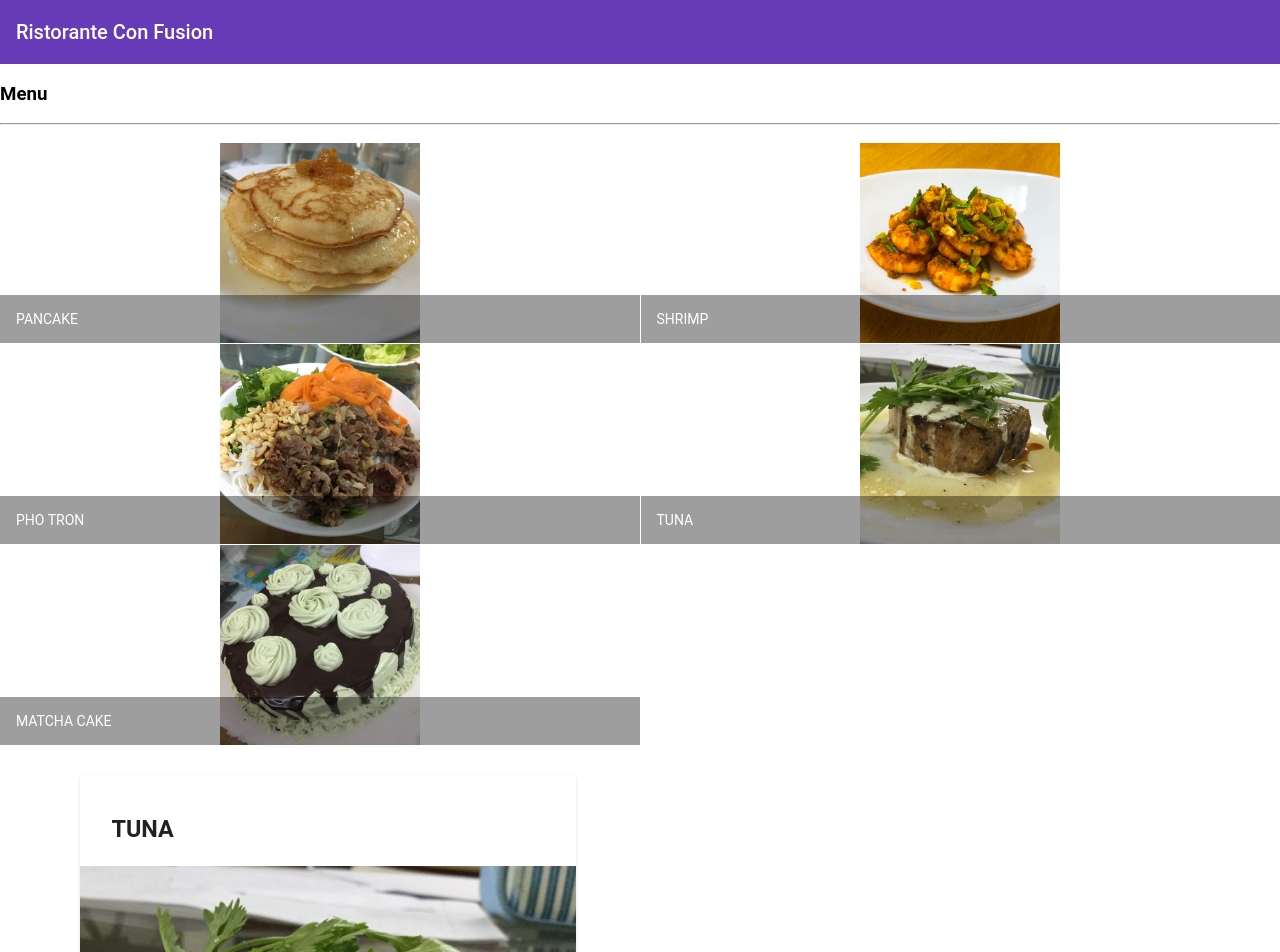
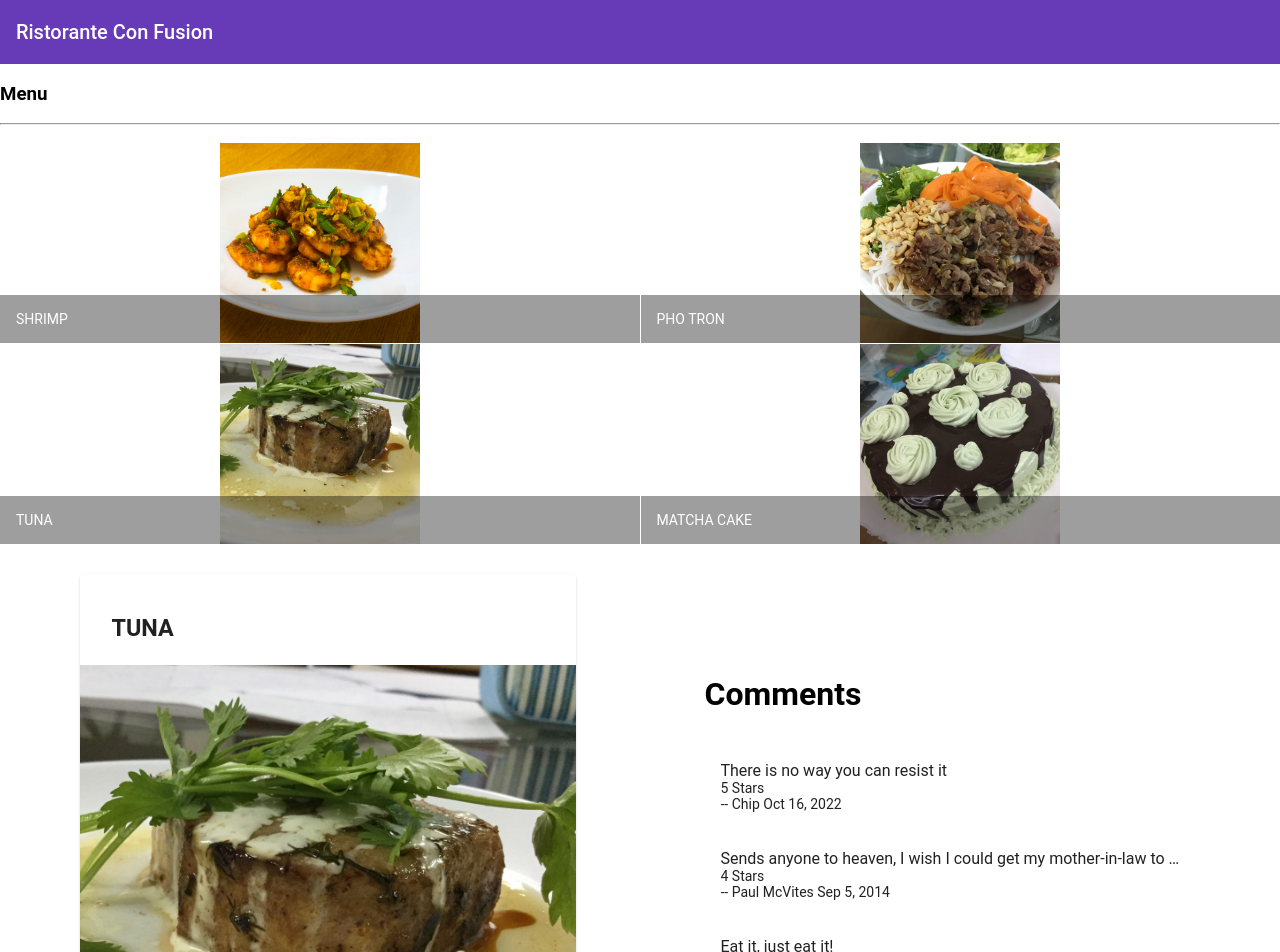
Before and after one commit to nhan0504/Restaurant, an Angular app in the folder Angular/conFusion/: page / in a window 1280 px wide. Shown: the top 952 px of the page. Built offline with nearby package versions, Linux system fonts and the light colour scheme.

Commit message:
Add comment section for selected dish

```diff
--- a/Angular/conFusion/src/app/dishdetail/dishdetail.component.html
+++ b/Angular/conFusion/src/app/dishdetail/dishdetail.component.html
@@ -15,8 +15,7 @@
         </mat-card-header>
         <img mat-card-image src={{dish.image}} alt={{dish.name}}>
         <mat-card-content>
-          <p>{{dish.description}}
-          </p>
+          <p>{{dish.description}}</p>
         </mat-card-content>
         <mat-card-actions>
           <button mat-button>LIKE</button>
@@ -26,7 +25,15 @@
   </div>
 
   <div fxFlex="40" *ngIf="dish">
-    <p>Display the list of comments here</p>
+    <h1>Comments</h1>
+
+    <mat-list>
+        <mat-list-item *ngFor="let comment of dish.comments">
+            <p mat-line>{{comment.comment}}</p>
+            <p mat-line>{{comment.rating}} Stars</p>
+            <p mat-line>-- {{comment.author}} {{comment.date | date}}</p>
+        </mat-list-item>
+    </mat-list>
   </div>
 
 </div>
--- a/Angular/conFusion/src/app/dishdetail/dishdetail.component.ts
+++ b/Angular/conFusion/src/app/dishdetail/dishdetail.component.ts
@@ -15,7 +15,7 @@
            rating: 5,
            comment: 'There is no way you can resist it',
            author: 'Chip',
-           date: '2022-6-22T15:01:28.556094Z'
+           date: '2022-10-16T17:57:28.556094Z'
        },
        {
            rating: 4,
--- a/Angular/conFusion/src/app/menu/menu.component.ts
+++ b/Angular/conFusion/src/app/menu/menu.component.ts
@@ -4,16 +4,6 @@
 const DISHES: Dish[] = [
   {
     id: '0',
-    name: 'Pancake',
-    image: '/assets/images/pancake.jpg',
-    category: 'appetizer',
-    featured: false,
-    label: '',
-    price: '1.99',
-    description: 'Pancake drizzel with honey'
-  },
-  {
-    id: '1',
     name: 'Shrimp',
     image: '/assets/images/shrimp.jpg',
     category: 'mains',
@@ -24,7 +14,7 @@
     description: 'Sear shrimp cook with paprika and butter'
   },
   {
-    id: '2',
+    id: '1',
     name: 'Pho Tron',
     image: '/assets/images/pho.jpg',
     category: 'main',
@@ -34,7 +24,7 @@
     description: 'Pho noodle with stir fry beef, peanut, and herbs along with special sauce'
   },
   {
-    id: '3',
+    id: '2',
     name: 'Tuna',
     image: '/assets/images/tuna.jpg',
     category: 'main',
@@ -44,7 +34,7 @@
     description: 'Medium rare tuna steak with creamy butter and lemon sauce'
   },
   {
-    id: '4',
+    id: '3',
     name: 'Matcha Cake',
     image: '/assets/images/matchaCake.jpg',
     category: 'dessert',
@@ -64,7 +54,7 @@
 
   dishes = DISHES;
 
-  selectedDish: Dish = DISHES[3];
+  selectedDish: Dish = DISHES[2];
 
   constructor() { }
 
```
